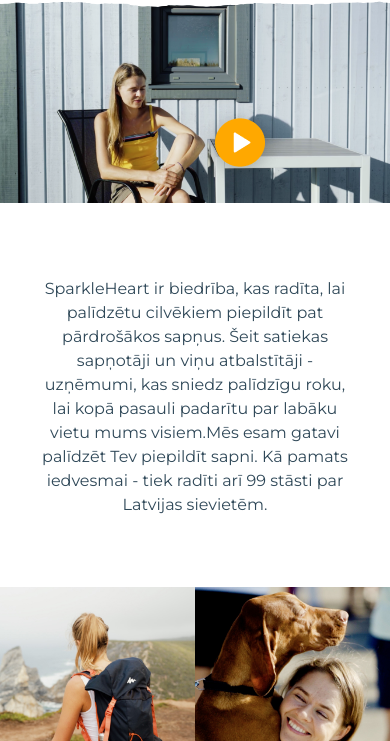
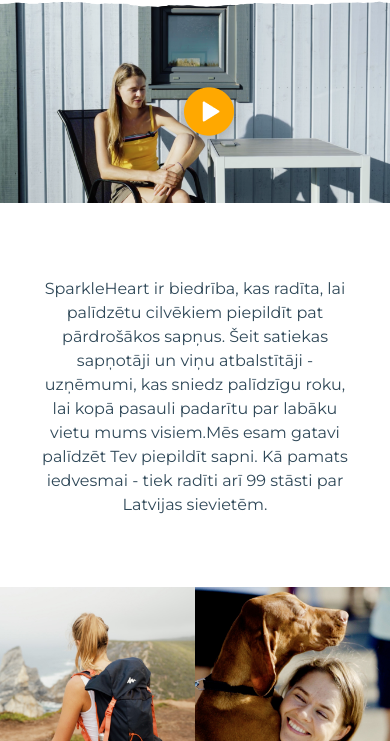
Before and after one commit to MadoDoc/SparkleHeart, a plain HTML site: page index.html in a window 390 px wide. Shown: the part 103-844 px from the top of the page. Drawn offline with nearby package versions, Linux system fonts and the light colour scheme.

Commit message:
updated  styles

```diff
--- a/assets/css/style.css
+++ b/assets/css/style.css
@@ -586,4 +586,9 @@ textarea {
         margin-top: 15px;
         color: #FFFFFF;
     }
+
+    .play-button {
+        top: 35%;
+        left: 42%;
+    }
 }
```
